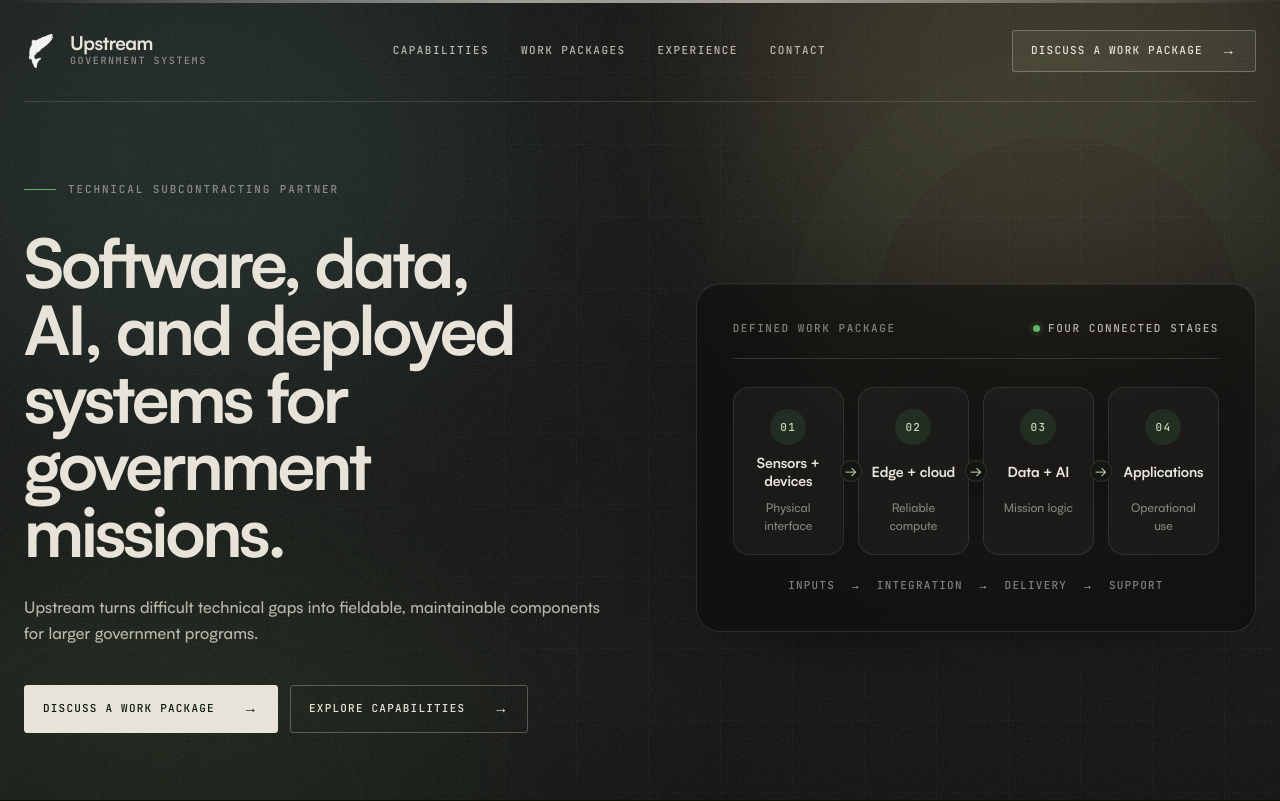
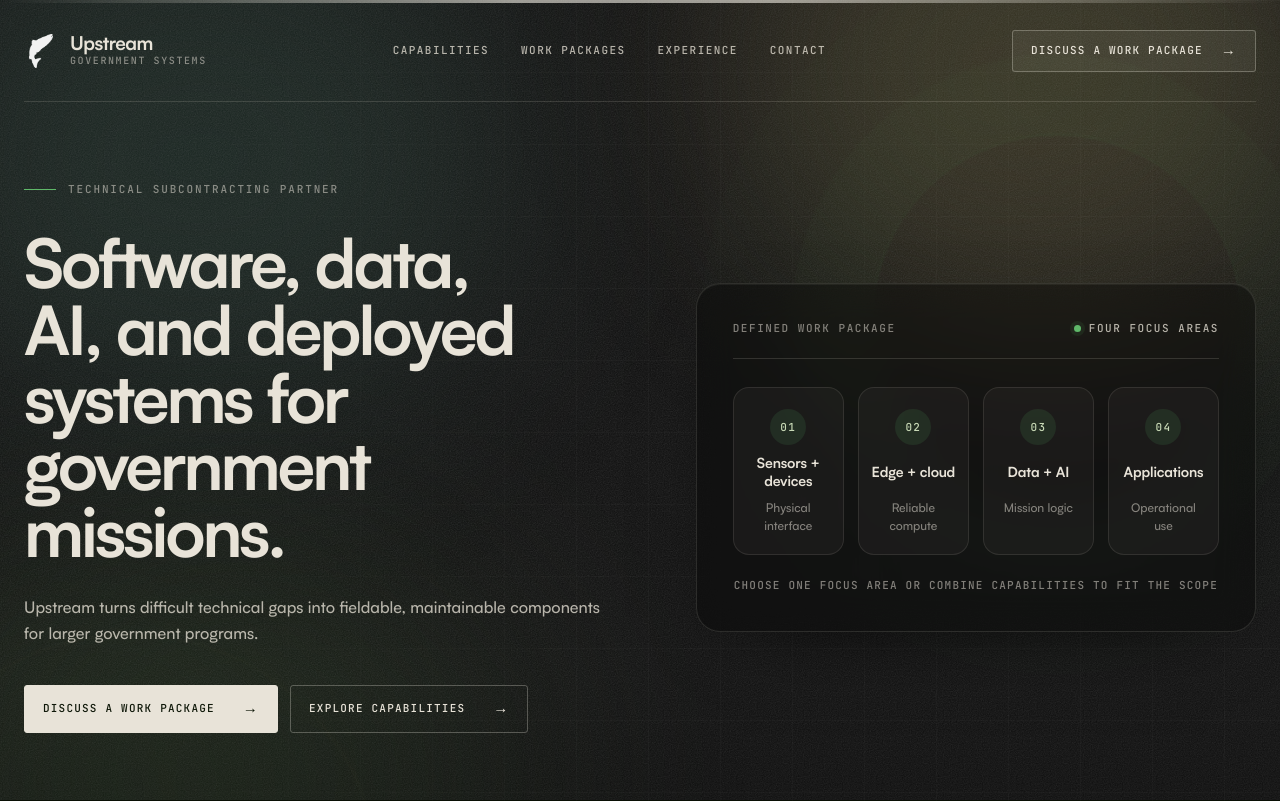
Before and after one commit to UpstreamCV/upstream-web, a Next.js app: page /gov in a window 1280 px wide. Shown: the top 801 px of the page. Built offline with nearby package versions, Linux system fonts and the light colour scheme.

Commit message:
Present government support areas as options

```diff
--- a/src/app/gov/gov.css
+++ b/src/app/gov/gov.css
@@ -480,7 +480,6 @@
 }
 
 .gov-root .pipeline-stage {
-  position: relative;
   min-width: 0;
   min-height: 168px;
   display: grid;
@@ -493,25 +492,6 @@
   border-radius: 16px;
   background: rgba(232, 227, 216, 0.035);
   text-align: center;
-}
-
-.gov-root .pipeline-stage:not(:last-child)::after {
-  content: "→";
-  position: absolute;
-  top: 50%;
-  right: -8px;
-  z-index: 2;
-  width: 22px;
-  height: 22px;
-  display: grid;
-  place-items: center;
-  border: 1px solid rgba(232, 227, 216, 0.12);
-  border-radius: 50%;
-  background: #141612;
-  color: var(--graph);
-  font-size: 13px;
-  line-height: 1;
-  transform: translate(50%, -50%);
 }
 
 .gov-root .pipeline-number {
@@ -558,11 +538,6 @@
   line-height: 1.6;
   text-align: center;
   text-transform: uppercase;
-}
-
-.gov-root .diagram-note span {
-  margin-inline: 7px;
-  color: var(--graph);
 }
 
 .gov-root .hero-bottomline {
@@ -1544,10 +1519,6 @@
     padding-inline: 12px;
   }
 
-  .gov-root .pipeline-stage:not(:last-child)::after {
-    display: none;
-  }
-
   .gov-root .diagram-heading {
     align-items: flex-start;
     flex-direction: column;
--- a/src/app/gov/page.tsx
+++ b/src/app/gov/page.tsx
@@ -37,7 +37,7 @@ export const metadata: Metadata = {
   },
 };
 
-const systemStages = [
+const supportAreas = [
   { number: "01", label: "Sensors + devices", detail: "Physical interface" },
   { number: "02", label: "Edge + cloud", detail: "Reliable compute" },
   { number: "03", label: "Data + AI", detail: "Mission logic" },
@@ -151,30 +151,28 @@ export default function GovernmentPage() {
             <div
               className="system-visual"
               role="img"
-              aria-label="Technical system diagram showing sensors and devices flowing through edge and cloud, data and AI, and operational applications inside a defined work package"
+              aria-label="Technical support options spanning sensors and devices, edge and cloud, data and AI, and operational applications; each area can stand alone or be combined in a defined work package"
             >
               <div className="diagram-heading">
                 <span>Defined work package</span>
                 <span className="diagram-status">
                   <span aria-hidden="true" />
-                  Four connected stages
+                  Four focus areas
                 </span>
               </div>
 
               <div className="pipeline">
-                {systemStages.map((stage) => (
-                  <div className="pipeline-stage" key={stage.number}>
-                    <span className="pipeline-number">{stage.number}</span>
-                    <strong>{stage.label}</strong>
-                    <span>{stage.detail}</span>
+                {supportAreas.map((area) => (
+                  <div className="pipeline-stage" key={area.number}>
+                    <span className="pipeline-number">{area.number}</span>
+                    <strong>{area.label}</strong>
+                    <span>{area.detail}</span>
                   </div>
                 ))}
               </div>
 
               <p className="diagram-note">
-                Inputs <span aria-hidden="true">→</span> Integration{" "}
-                <span aria-hidden="true">→</span> Delivery{" "}
-                <span aria-hidden="true">→</span> Support
+                Choose one focus area or combine capabilities to fit the scope
               </p>
             </div>
           </div>
```
